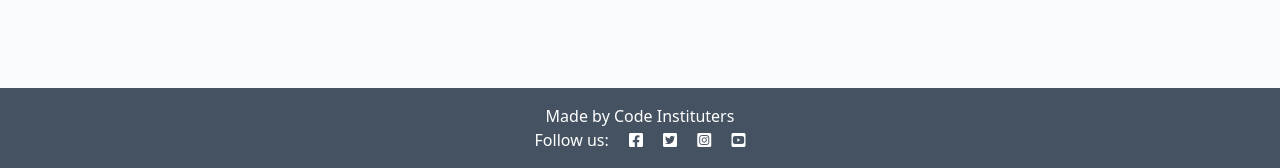
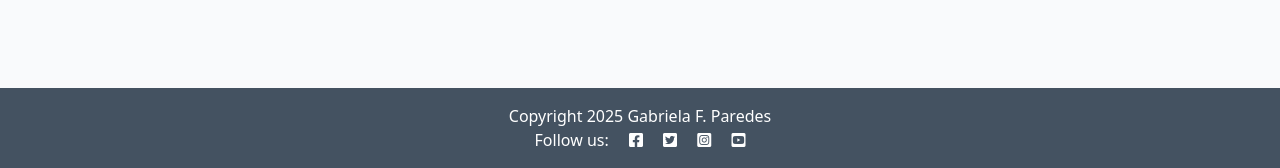
Before and after one commit to ParedesGab/PP4-artistiClayers-workshops, a Django app: page / in a window 1280 px wide. Shown: the part 632-800 px from the top of the page. Run offline with Django 4.2, Linux system fonts and the light colour scheme; data that the repository does not hold is empty.

Commit message:
Test: base.html is properly connected to children html templates

```diff
--- a/home/templates/home/index.html
+++ b/home/templates/home/index.html
@@ -49,4 +49,10 @@
 </div>
 
 <!-- index.html content ends here -->
+
+<!-- footer content here -->
 {% endblock %}
+
+{% block copyright %}
+Copyright 2025 Gabriela F. Paredes
+{% endblock %}
--- a/templates/base.html
+++ b/templates/base.html
@@ -57,13 +57,19 @@
 
         {% block content %}
         <!-- Content Goes here -->
+          <p>This is my default paragraph</p>
         {% endblock content %}
 
     </main>
 
     <!-- Footer -->
     <footer class="footer mt-auto py-3 dark-bg">
-        <p class="m-0 text-center text-white">Made by Code Instituters</p>
+        <!-- <p class="m-0 text-center text-white">Made by Code Instituters</p> -->
+        <p class="m-0 text-center text-white">
+            {% block copyright %}
+                Made by Code Instituters
+            {% endblock copyright %}
+        </p>
         <p class="m-0 text-center text-white">Follow us: <i class="fab fa-facebook-square ms-3"></i>
             <i class="fab fa-twitter-square ms-3"></i>
             <i class="fab fa-instagram-square ms-3"></i>
```
